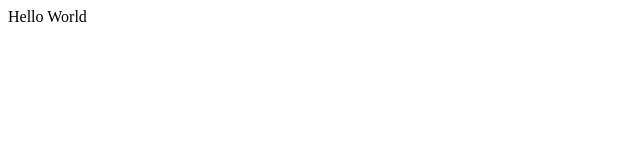
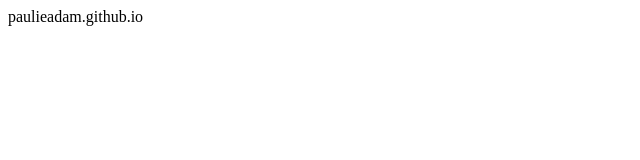
Before and after one commit to paulieadam/paulieadam.github.io, a plain HTML site: page index.html in a window 1280 px wide. Shown: the full height of the page, 0-640 px from the left. Drawn offline with Linux system fonts and the light colour scheme.

Commit message:
Change welcome message

```diff
--- a/index.html
+++ b/index.html
@@ -7,6 +7,6 @@
     <title>Paul Adams site</title>
 </head>
 <body>
-    Hello World
+    paulieadam.github.io
 </body>
 </html>
```
